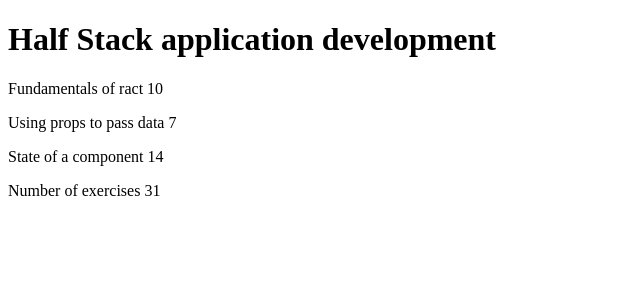
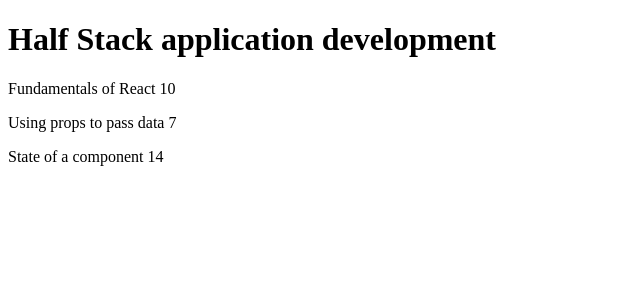
Before and after one commit to danushka9999/Helsinki-uni-fullstack-work, a React (Create React App) app in the folder part1/courseInfo/part1/: page / in a window 1280 px wide. Shown: the top 300 px of the page, without its empty margins (0-640 px from the left). Built offline with nearby package versions, Linux system fonts and the light colour scheme.

Commit message:
Exercise part2.1 answer

```diff
--- a/part1/courseInfo/part1/src/App.js
+++ b/part1/courseInfo/part1/src/App.js
@@ -1,67 +1,42 @@
 import React from 'react'
+import Course from './Course'
 
-const Content = (props) =>{
 
-  return(
-    <>
-      <Part part={props.parts[0].name} exercises={props.parts[0].exercises} />
-      <Part part={props.parts[1].name} exercises={props.parts[1].exercises} />
-      <Part part={props.parts[2].name} exercises={props.parts[2].exercises} />
-    </>
-  )
-}
-const Part = (props) => {
-  return(
-    <>
-      <p>
-        {props.part} {props.exercises}
-      </p>
-    </>
-  )
-}
-const Header = (props) =>{
-  return(
-    <>
-      <h1>{props.course.name}</h1>
-    </>
-  )
-}
-const Total = (props) =>{
+//const Total = (props) =>{
 
-  return(
-    <>
-      <p>Number of exercises {props.parts[0].exercises + props.parts[1].exercises + props.parts[2].exercises}</p>
-    </>
+//  return(
+//    <>
+//      <p>Number of exercises {props.parts[0].exercises + props.parts[1].exercises + props.parts[2].exercises}</p>
+//    </>
 
-  )
-}
+//  )
+//}
 const App = () => {
   const course = {
-  name : 'Half Stack application development',
-  parts : [
+    id: 1,
+    name: 'Half Stack application development',
+    parts: [
       {
-    name: 'Fundamentals of ract',
-    exercises: 10
+        name: 'Fundamentals of React',
+        exercises: 10,
+        id: 1
       },
       {
         name: 'Using props to pass data',
-    exercises: 7
+        exercises: 7,
+        id: 2
       },
       {
         name: 'State of a component',
-    exercises: 14
+        exercises: 14,
+        id: 3
       }
     ]
   }
 
-  return (
-    <div>
-      <Header course={course} />
-      <Content parts={course.parts}/>
-      <Total parts={course.parts}/>
-    </div>
-  )
+  return <Course course={course} />
 }
 
 
+
 export default App
--- /dev/null
+++ b/part1/courseInfo/part1/src/Course.js
@@ -0,0 +1,38 @@
+import React from 'react'
+
+const Header = (props) =>{
+    return(
+      <>
+        <h1>{props.course.name}</h1>
+      </>
+    )
+}
+const Content = (props) =>{
+
+    return(
+      <>
+        {props.parts.map(part =>
+          <Part key={part.id} part={part.name} exercises={part.exercises} />
+        )}
+      </>
+    )
+}
+const Part = (props) => {
+    return(
+      <>
+        <p>
+          {props.part} {props.exercises}
+        </p>
+      </>
+    )
+}
+const Course = (props) => {
+  return (
+    <div>
+        <Header course={props.course} />
+        <Content parts={props.course.parts}/>
+    </div>
+  )
+}
+
+export default Course
```
Lines whose indentation alone changed are shown as unchanged.
